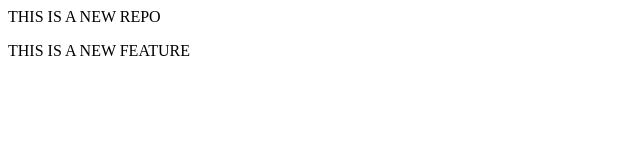
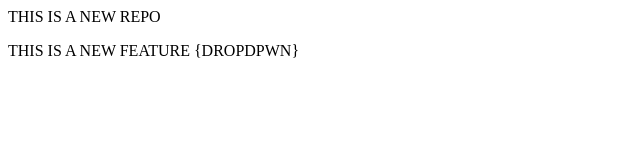
Before and after one commit to VaibhavGIT5048/Localrepo, a plain HTML site: page index.html in a window 1280 px wide. Shown: the whole page, without its empty margins (0-640 px from the left). Drawn offline with Linux system fonts and the light colour scheme.

```diff
--- a/index.html
+++ b/index.html
@@ -1,3 +1,3 @@
 <P> THIS IS A NEW REPO</P>
 
-<P> THIS IS A NEW FEATURE</P>
+<P> THIS IS A NEW FEATURE {DROPDPWN}</P>
```
